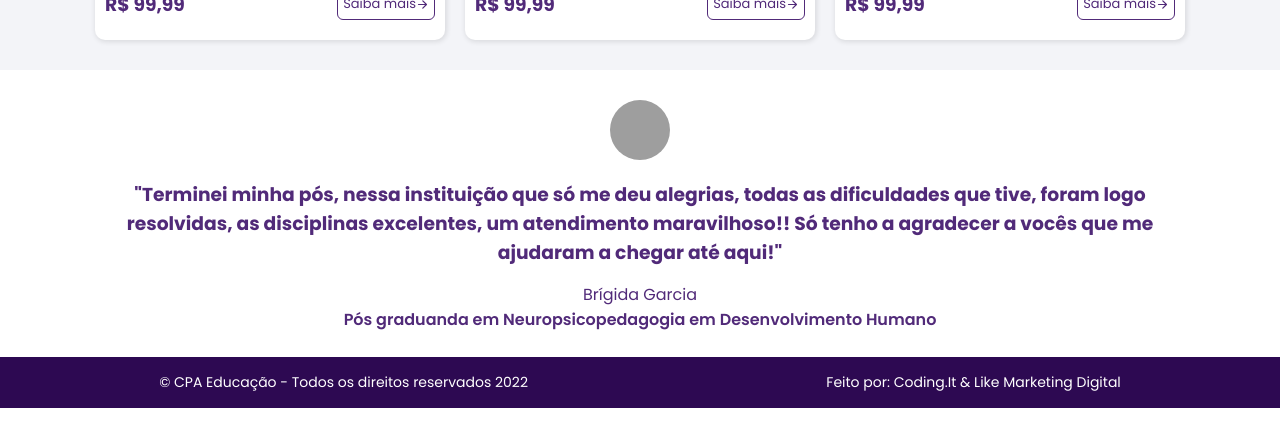
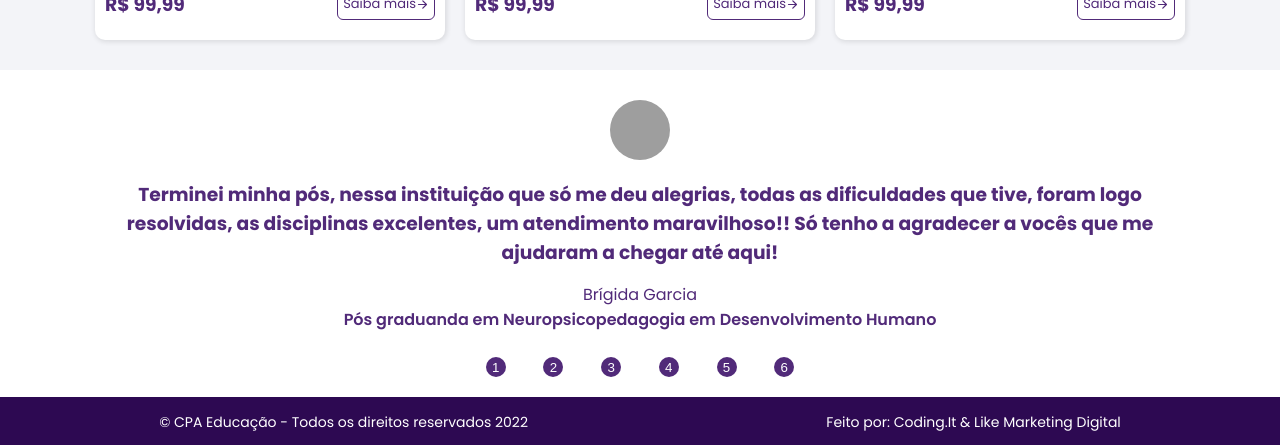
Before and after one commit to jefersonmmacedo/oficial-site-cpaedu, a React (Create React App) app: page / in a window 1280 px wide. Shown: the part 2395-2840 px from the top of the page. Before the commit the page ends 2803 px from the top, so only its background shows below. Built offline with nearby package versions, Linux system fonts and the light colour scheme; grey boxes are pictures that could not be loaded.

Commit message:
Depoiments

```diff
--- a/src/components/Depoiments/Depoiments.jsx
+++ b/src/components/Depoiments/Depoiments.jsx
@@ -1,21 +1,90 @@
+import { useState } from "react";
 import "./depoiments.css"
 
 function Depoiments() {
+
+
+    const depoiments = [
+        {
+            id: "1",
+            image: "https://faculdadeanclivepa.edu.br/wp-content/uploads/2021/06/topo-aluno-2.jpg",
+            depiment: "Terminei minha pós, nessa instituição que só me deu alegrias, todas as dificuldades que tive, foram logo resolvidas, as disciplinas excelentes, um atendimento maravilhoso!! Só tenho a agradecer a vocês que me ajudaram a chegar até aqui!",
+            name: "Brígida Garcia",
+            course: "Pós graduanda em Neuropsicopedagogia em Desenvolvimento Humano",
+    },
+        {
+            id: "2",
+            image: "https://faculdadeanclivepa.edu.br/wp-content/uploads/2021/06/topo-aluno-2.jpg",
+            depiment: "Terminei minha pós, nessa instituição que só me deu alegrias, todas as dificuldades que tive, foram logo resolvidas, as disciplinas excelentes, um atendimento maravilhoso!! Só tenho a agradecer a vocês que me ajudaram a chegar até aqui!",
+            name: "Vanderlei Gomes",
+            course: "Curso Bateria",
+    },
+        {
+            id: "3",
+            image: "https://faculdadeanclivepa.edu.br/wp-content/uploads/2021/06/topo-aluno-2.jpg",
+            depiment: "Terminei minha pós, nessa instituição que só me deu alegrias, todas as dificuldades que tive, foram logo resolvidas, as disciplinas excelentes, um atendimento maravilhoso!! Só tenho a agradecer a vocês que me ajudaram a chegar até aqui!",
+            name: "Angela Motta",
+            course: "Graduanda Administração",
+    },
+        {
+            id: "4",
+            image: "https://faculdadeanclivepa.edu.br/wp-content/uploads/2021/06/topo-aluno-2.jpg",
+            depiment: "Terminei minha pós, nessa instituição que só me deu alegrias, todas as dificuldades que tive, foram logo resolvidas, as disciplinas excelentes, um atendimento maravilhoso!! Só tenho a agradecer a vocês que me ajudaram a chegar até aqui!",
+            name: "Ana Carolina",
+            course: "GRaduada em Advocacia",
+    },
+        {
+            id: "5",
+            image: "https://faculdadeanclivepa.edu.br/wp-content/uploads/2021/06/topo-aluno-2.jpg",
+            depiment: "Terminei minha pós, nessa instituição que só me deu alegrias, todas as dificuldades que tive, foram logo resolvidas, as disciplinas excelentes, um atendimento maravilhoso!! Só tenho a agradecer a vocês que me ajudaram a chegar até aqui!",
+            name: "Jeferson Santos",
+            course: "Pós graduando em Análise e desenvolvimento de sistemas",
+    },
+        {
+            id: "6",
+            image: "https://faculdadeanclivepa.edu.br/wp-content/uploads/2021/06/topo-aluno-2.jpg",
+            depiment: "Terminei minha pós, nessa instituição que só me deu alegrias, todas as dificuldades que tive, foram logo resolvidas, as disciplinas excelentes, um atendimento maravilhoso!! Só tenho a agradecer a vocês que me ajudaram a chegar até aqui!",
+            name: "Marcos Souza",
+            course: "Graduando em Psicologia",
+    },
+    ];
+
+
+    const [depoimentSelected, setDepoimentSelected] = useState(depoiments[0]);
+    console.log(depoimentSelected)
+
+
+
+    function handleCircle(id) {
+        const filter = depoiments.filter(depoiment => id === depoiment.id);
+        setDepoimentSelected(filter[0])
+    }
+
     return (
         <div className="depoiments">
-            <div className="depoimentUnic">
+                <div className="depoimentUnic">
                 <div className="image">
-                    <img src="https://faculdadeanclivepa.edu.br/wp-content/uploads/2021/06/topo-aluno-2.jpg" alt="Aluno do curso" />
+                    <img src={depoimentSelected.image} alt={depoimentSelected.name} />
                 </div>
                 <div className="text">
-                <h3>"Terminei minha pós, nessa instituição que só me deu alegrias, todas as dificuldades que tive, foram logo resolvidas, as disciplinas excelentes, um atendimento maravilhoso!!
-Só tenho a agradecer a vocês que me ajudaram a chegar até aqui!"</h3>                </div>
+                <h3>{depoimentSelected.depiment}</h3>                </div>
                 <div className="name">
-                    <h4>Brígida Garcia</h4>
+                    <h4>{depoimentSelected.name}</h4>
                 </div>
                 <div className="course">
-                <p>Pós graduanda em Neuropsicopedagogia em Desenvolvimento Humano</p>
+                <p>{depoimentSelected.course}</p>
                 </div>
+            </div>
+
+
+            <div className="select">
+                    {depoiments.map((indice) => {
+                        return (
+                            <>
+                            <button key={indice.id} onClick={() =>{ handleCircle(indice.id)}}> {indice.id}</button>
+                        </>
+                        )
+                    }) }
             </div>
         </div>
     )
--- a/src/components/Depoiments/depoiments.css
+++ b/src/components/Depoiments/depoiments.css
@@ -1,6 +1,6 @@
 .depoiments {
     display: flex;
-    flex-direction: row;
+    flex-direction: column;
     align-items: center;
     justify-content: center;
     width: 100%;
@@ -46,3 +46,24 @@
     margin-bottom: 5px;
     font-weight: 600;
 }
+.depoiments .select{
+    display: flex;
+    flex-direction: row;
+    align-items: center;
+    justify-content: space-evenly;
+    width: 30%;
+    margin-bottom: 20px;
+}
+
+.depoiments .select button{
+    display: flex;
+    flex-direction: row;
+    align-items: center;
+    justify-content: center;
+    width: 20px;
+    height: 20px;
+    border-radius:50%;
+    background-color:#512A79;
+    color: #fff;
+    border: none;
+}
--- a/src/components/Navbar/Navbar.js
+++ b/src/components/Navbar/Navbar.js
@@ -45,7 +45,7 @@ function Navbar() {
             </Link>
           </li>
           <li className='nav-item'>
-            <Link to='/about' className='nav-links' onClick={closeMobileMenu}>
+            <Link to='/sobre' className='nav-links' onClick={closeMobileMenu}>
               Quem Somos
             </Link>
           </li>
@@ -55,7 +55,7 @@ function Navbar() {
             onMouseLeave={onMouseLeave}
           >
             <Link
-              to='/courses'
+              to='/curso'
               className='nav-links'
               onClick={closeMobileMenu}
             >
@@ -75,7 +75,7 @@ function Navbar() {
           </li>
           <li className='nav-item'>
             <Link
-              to='/contact'
+              to='/contato'
               className='nav-links'
               onClick={closeMobileMenu}
             >
--- a/src/pages/Contact/Contact,.jsx
+++ b/src/pages/Contact/Contact.jsx
@@ -1,4 +1,4 @@
-import { ContactForm } from "../../components/ContactForm/ContactForm"
+import { ContactForm } from "../../components/contactForm/ContactForm"
 import "./contact.css"
 
 function Contact() {
--- a/src/routes/Router.jsx
+++ b/src/routes/Router.jsx
@@ -1,5 +1,5 @@
 import {Route, Routes, Navigate} from 'react-router-dom';
-import { Contact } from '../pages/Contact/Contact,';
+import { Contact } from '../pages/Contact/Contact';
 import { Home } from '../pages/Home/Home';
 
 function Router () {
```
